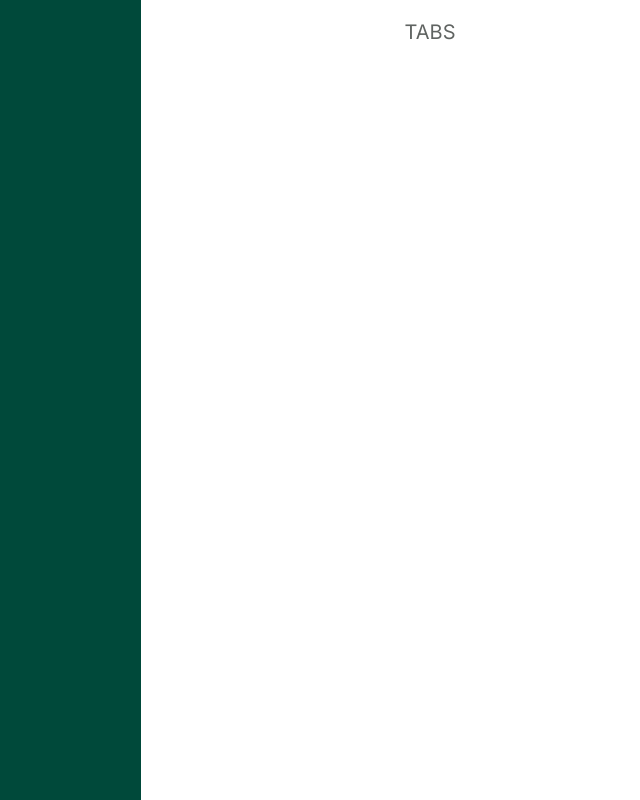
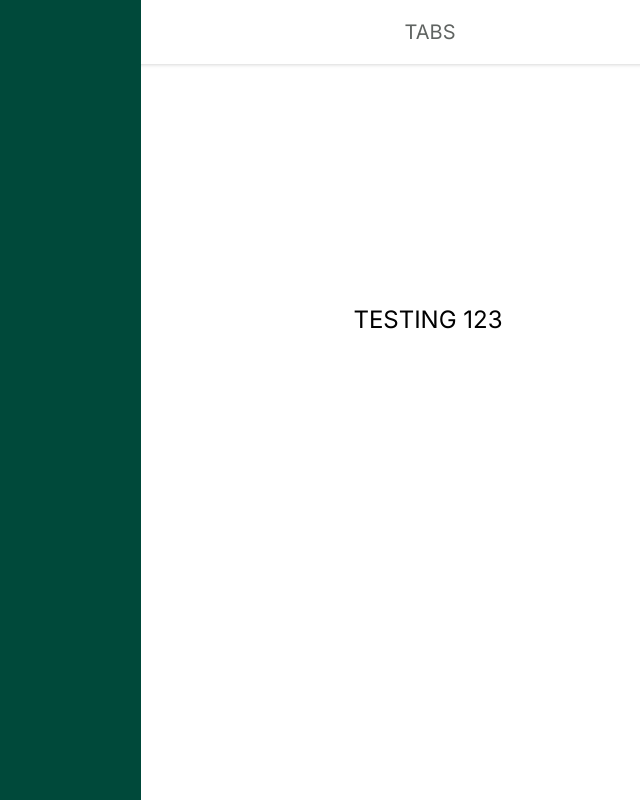
Before and after one commit to ignatiusoey09/TABS, a Next.js app in the folder client/: page /dashboard in a window 1280 px wide. Shown: the whole page, without its empty margins (212-852 px from the left). Built offline with nearby package versions, Linux system fonts and the light colour scheme.

Commit message:
allowed content to grow in Layout, adjusted testing page

```diff
--- a/client/src/app/components/layout.tsx
+++ b/client/src/app/components/layout.tsx
@@ -12,10 +12,10 @@ export default function Layout({children} : IProps ) {
     const [showNavbar, setShowNavbar] = useState<boolean>(false);
 
     return (
-        <div className='min-h-screen'>
+        <div className='flex flex-col min-h-screen'>
             <Navbar show={showNavbar} setter={setShowNavbar} />
 
-            <div className='flex flex-row h-16 bg-white place-items-center z-0'>
+            <div className='flex flex-row h-16 bg-white place-items-center z-10 drop-shadow'>
                 <button className='basis-1/12 ml-1' onClick={() => setShowNavbar(true)}>
                     <Bars height = {30} width = {30}/>
                 </button>
@@ -23,7 +23,7 @@ export default function Layout({children} : IProps ) {
                 <div className='basis-1/12'/>
             </div>
 
-            <div className='flex flex-col flex-grow w-screen '>
+            <div className='flex flex-col w-screen grow'>
                 {children}
             </div>
 
--- a/client/src/app/components/navbar.tsx
+++ b/client/src/app/components/navbar.tsx
@@ -24,7 +24,7 @@ export default function Navbar({ show, setter } : IProps) {
     const ModalOverlay = () => (
         //spans the entire screen but is invisible
         <div
-            className= "flex fixed top-0 left-0 right-0 bottom-0 z-10"
+            className= "flex fixed top-0 left-0 right-0 bottom-0 z-40"
             onClick={() => setter(false)}
         />
     );
--- a/client/src/app/dashboard/page.tsx
+++ b/client/src/app/dashboard/page.tsx
@@ -4,7 +4,7 @@ import Layout from '../components/layout';
 
 export default function Dashboard() {
     const Child = () => (
-        <h1>TESTING 123</h1>
+        <h1 className='text-center mt-60 text-2xl'>TESTING 123</h1>
     );
     return (
         <Layout children={<Child />} />
```
